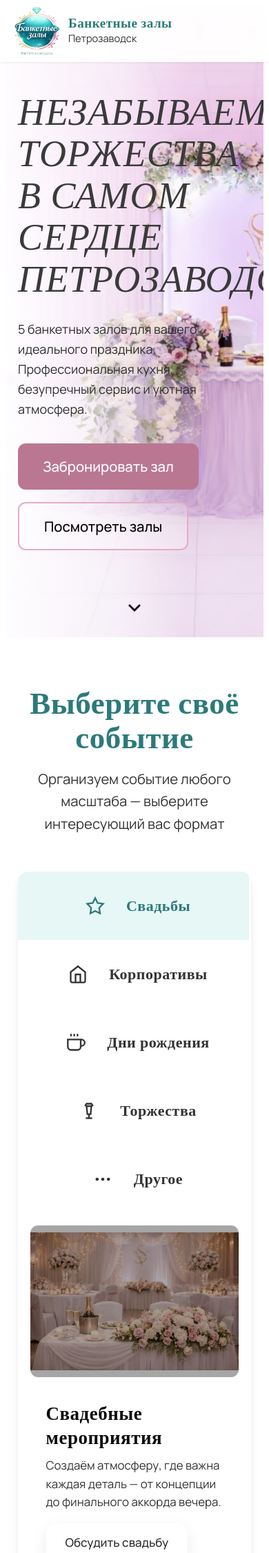
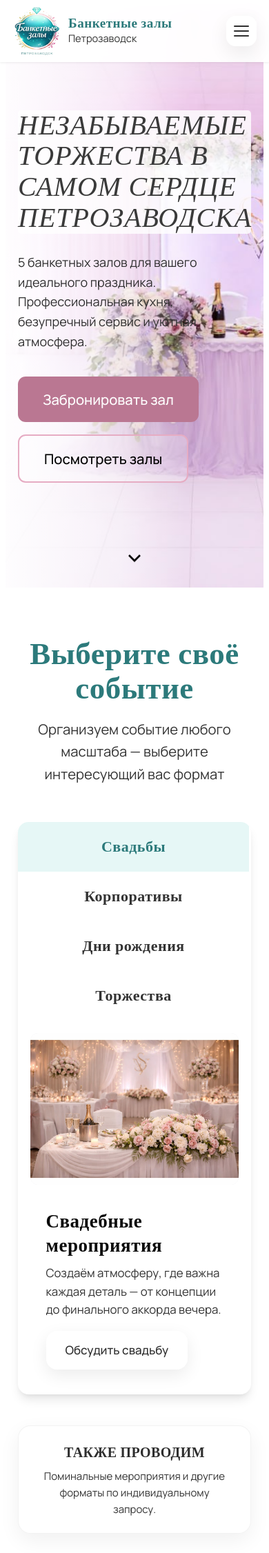
Before and after one commit to KoboSteruS/banketptz, a Flask app: page / in a window 390 px wide. Shown: the top 2252 px of the page at 69% size. Run offline with Flask 3, Linux system fonts and the light colour scheme.

Commit message:
последние правки

```diff
--- a/app/static/css/main.css
+++ b/app/static/css/main.css
@@ -105,6 +105,122 @@
   box-shadow: var(--shadow-card);
 }
 
+
+
+
+/* --- Mobile burger --- */
+.header-burger {
+  display: inline-flex;
+  align-items: center;
+  justify-content: center;
+
+  width: 44px;
+  height: 44px;
+  border: 0;
+  cursor: pointer;
+
+  border-radius: 14px;
+  background: rgba(255,255,255,0.45);
+  backdrop-filter: blur(10px);
+  -webkit-backdrop-filter: blur(10px);
+  border: 1px solid rgba(255,255,255,0.65);
+  box-shadow: 0 10px 28px rgba(0,0,0,0.08);
+}
+
+.header-burger__lines {
+  position: relative;
+  width: 22px;
+  height: 2px;
+  background: #2E2E2E;
+  border-radius: 999px;
+}
+
+.header-burger__lines::before,
+.header-burger__lines::after {
+  content: "";
+  position: absolute;
+  left: 0;
+  width: 22px;
+  height: 2px;
+  background: #2E2E2E;
+  border-radius: 999px;
+  transition: transform 0.2s ease, top 0.2s ease, opacity 0.2s ease;
+}
+
+.header-burger__lines::before { top: -7px; }
+.header-burger__lines::after  { top:  7px; }
+
+/* --- Mobile menu panel --- */
+.header-mobile {
+  display: none;
+  position: fixed;          /* было absolute */
+  top: 80px;                /* высота шапки */
+  left: 0;
+  right: 0;
+
+  padding: 1rem;
+  margin: 0 1rem;
+
+  border-radius: 20px;
+
+  background: rgba(255,255,255,0.96);   /* делаем плотнее */
+  backdrop-filter: blur(16px);
+  -webkit-backdrop-filter: blur(16px);
+
+  border: 1px solid rgba(0,0,0,0.05);
+  box-shadow: 0 25px 60px rgba(0,0,0,0.18);
+
+  z-index: 999;
+}
+
+.header-mobile a {
+  display: block;
+  padding: 0.85rem 0.9rem;
+  border-radius: 14px;
+  text-decoration: none;
+  color: #2E2E2E;
+
+  font-family: "Manrope", system-ui, sans-serif;
+  font-size: 16px;
+  line-height: 1.2;
+}
+
+.header-mobile a:hover {
+  background: rgba(22, 141, 149, 0.10); /* var(--color-teal-bg) если хочешь */
+}
+
+.header-mobile__phone {
+  margin-top: 0.25rem;
+  font-weight: 600;
+}
+
+/* --- Show burger only on mobile, hide desktop nav/phone --- */
+.header-burger { display: none; }
+.header-mobile { display: none; }
+
+@media (max-width: 767px) {
+
+  .header-nav { display: none; }
+  .header-phone { display: none; }
+  .header-burger { display: inline-flex; }
+  .header-mobile:not([hidden]) {
+    display: grid;
+  }
+}
+
+
+.header-burger.is-open .header-burger__lines {
+  background: transparent;
+}
+.header-burger.is-open .header-burger__lines::before {
+  top: 0;
+  transform: rotate(45deg);
+}
+.header-burger.is-open .header-burger__lines::after {
+  top: 0;
+  transform: rotate(-45deg);
+}
+
 /* --- Hero --- */
 .hero {
   position: relative;
@@ -170,6 +286,17 @@
   text-transform: uppercase;
   letter-spacing: 1px;
   font-style: italic;
+}
+
+@media (max-width: 768px) {
+  .hero-content #hero-title {
+    text-transform: uppercase;
+    letter-spacing: 1px;
+    font-style: italic;
+    font-size: 40px;
+    background-color: rgba(255, 255, 255, 0.8);
+    border-radius: 5px;
+  }
 }
 
 .hero-content .lead {
@@ -401,7 +528,7 @@
 
 @media (min-width: 768px) {
   .services-slider__track {
-    min-height: 280px;
+    min-height: 350px;
   }
 }
 
@@ -438,7 +565,6 @@
   top: 0;
   right: 0;
   bottom: 0;
-  background: rgba(0, 0, 0, 0.35);
   pointer-events: none;
 }
 
@@ -514,6 +640,43 @@
 .services-content__btn:focus-visible {
   outline: 2px solid var(--color-teal);
   outline-offset: 2px;
+}
+
+
+
+.services-note {
+  margin: 2.5rem auto 0;
+  padding: 1.25rem 1.5rem;
+
+  max-width: 680px;
+  text-align: center;
+
+  border-radius: 18px;
+
+  background: rgba(255,255,255,0.55);
+  backdrop-filter: blur(10px);
+  -webkit-backdrop-filter: blur(10px);
+
+  border: 1px solid rgba(0,0,0,0.05);
+  box-shadow: 0 10px 30px rgba(0,0,0,0.06);
+}
+
+.services-note__title {
+  margin: 0 0 0.35rem;
+
+  font-family: "Cormorant Garamond", serif;
+  font-weight: 600;
+  font-size: 20px;
+  letter-spacing: 0.4px;
+  text-transform: uppercase;
+}
+
+.services-note__text {
+  margin: 0;
+  font-family: "Manrope", sans-serif;
+  font-size: 15px;
+  line-height: 1.6;
+  color: var(--muted-foreground);
 }
 
 /* --- Почему выбирают нас: двухколоночный макет, список с номерами и вертикальной линией --- */
@@ -524,6 +687,8 @@
   grid-template-columns: 1fr;
   align-items: start;
 }
+
+
 
 @media (min-width: 900px) {
   .reasons-block {
@@ -843,6 +1008,29 @@
     aspect-ratio: auto;
   }
 }
+
+@media (max-width: 768px) {
+  .venues-gallery {
+    display: grid;
+    grid-template-columns: 1fr;
+    gap: 0.9rem;
+    padding: 1.25rem;
+  }
+
+  .venues-gallery__item,
+  .venues-gallery__item--large {
+    aspect-ratio: 16 / 9;   /* одинаковые “карточки” */
+    min-height: auto;
+  }
+
+  .venues-gallery__label {
+    padding: 0.9rem 1rem;
+    font-size: 1rem;
+    letter-spacing: 0.06em;
+  }
+}
+
+
 
 /* Три блока-сводки */
 .venues-summary {
--- a/app/templates/index.html
+++ b/app/templates/index.html
@@ -17,12 +17,64 @@
         <a href="#menu">Меню</a>
         <a href="#contacts">Контакты и заявка</a>
       </nav>
+
+      <button class="header-burger" type="button" aria-label="Открыть меню" aria-expanded="false" aria-controls="mobile-menu">
+        <span class="header-burger__lines" aria-hidden="true"></span>
+      </button>
+
+      <div class="header-mobile" id="mobile-menu" hidden>
+        <a href="#services">Услуги</a>
+        <a href="#venues">Залы</a>
+        <a href="#menu">Меню</a>
+        <a href="#contacts">Контакты и заявка</a>
+        <a class="header-mobile__phone" href="tel:+78142636135">Позвонить: +7 (8142) 63-61-35</a>
+      </div>
+
       <a href="tel:+79535423033" class="header-phone" aria-label="Позвонить">
         <svg width="20" height="20" viewBox="0 0 24 24" fill="none" stroke="currentColor" stroke-width="2" aria-hidden="true"><path d="M22 16.92v3a2 2 0 0 1-2.18 2 19.79 19.79 0 0 1-8.63-3.07 19.5 19.5 0 0 1-6-6 19.79 19.79 0 0 1-3.07-8.67A2 2 0 0 1 4.11 2h3a2 2 0 0 1 2 1.72 12.84 12.84 0 0 0 .7 2.81 2 2 0 0 1-.45 2.11L8.09 9.91a16 16 0 0 0 6 6l1.27-1.27a2 2 0 0 1 2.11-.45 12.84 12.84 0 0 0 2.81.7A2 2 0 0 1 22 16.92z"/></svg>
-        <span>+7 (953) 542-30-33</span>
+        <span>+7 (8142) 63-61-35</span>
       </a>
     </div>
   </header>
+
+
+  <script>
+    (function () {
+      var btn = document.querySelector('.header-burger');
+      var menu = document.getElementById('mobile-menu');
+      if (!btn || !menu) return;
+
+      function closeMenu() {
+        menu.hidden = true;
+        btn.setAttribute('aria-expanded', 'false');
+        btn.classList.remove('is-open');
+      }
+
+      btn.addEventListener('click', function () {
+        var isOpen = btn.getAttribute('aria-expanded') === 'true';
+        btn.setAttribute('aria-expanded', String(!isOpen));
+        menu.hidden = isOpen;
+        btn.classList.toggle('is-open', !isOpen);
+      });
+
+      // закрывать при клике по ссылке
+      menu.addEventListener('click', function (e) {
+        if (e.target && e.target.tagName === 'A') closeMenu();
+      });
+
+      // закрывать при клике вне меню
+      document.addEventListener('click', function (e) {
+        if (menu.hidden) return;
+        if (btn.contains(e.target) || menu.contains(e.target)) return;
+        closeMenu();
+      });
+
+      // закрывать при ресайзе на десктоп
+      window.addEventListener('resize', function () {
+        if (window.innerWidth >= 768) closeMenu();
+      });
+    })();
+    </script>
 
   {# Hero #}
   <section class="hero" aria-labelledby="hero-title">
@@ -55,39 +107,19 @@
       <div class="services-panel">
         <nav class="services-nav" aria-label="Типы мероприятий">
           <button type="button" class="services-nav__item is-active" data-service="0" aria-pressed="true" aria-label="Свадьбы">
-            <span class="services-nav__icon" aria-hidden="true">
-              <svg width="28" height="28" viewBox="0 0 24 24" fill="none" stroke="currentColor" stroke-width="2"><path d="M12 2L15 8L22 9L17 14L18 21L12 18L6 21L7 14L2 9L9 8L12 2Z"/></svg>
-            </span>
             <span class="services-nav__label">Свадьбы</span>
           </button>
           <button type="button" class="services-nav__item" data-service="1" aria-pressed="false" aria-label="Корпоративы">
-            <span class="services-nav__icon" aria-hidden="true">
-              <svg width="28" height="28" viewBox="0 0 24 24" fill="none" stroke="currentColor" stroke-width="2"><path d="M3 9l9-7 9 7v11a2 2 0 0 1-2 2H5a2 2 0 0 1-2-2z"/><path d="M9 22V12h6v10"/></svg>
-            </span>
+
             <span class="services-nav__label">Корпоративы</span>
           </button>
           <button type="button" class="services-nav__item" data-service="2" aria-pressed="false" aria-label="Дни рождения">
-            <span class="services-nav__icon" aria-hidden="true">
-              <svg width="28" height="28" viewBox="0 0 24 24" fill="none" stroke="currentColor" stroke-width="2"><path d="M18 8h1a4 4 0 0 1 0 8h-1"/><path d="M2 8h16v9a4 4 0 0 1-4 4H6a4 4 0 0 1-4-4V8z"/><line x1="6" y1="1" x2="6" y2="4"/><line x1="10" y1="1" x2="10" y2="4"/><line x1="14" y1="1" x2="14" y2="4"/></svg>
-            </span>
+
             <span class="services-nav__label">Дни рождения</span>
           </button>
           <button type="button" class="services-nav__item" data-service="3" aria-pressed="false" aria-label="Торжества">
-            <span class="services-nav__icon" aria-hidden="true">
-              <svg width="28" height="28" viewBox="0 0 24 24" fill="none" stroke="currentColor" stroke-width="2"><path d="M8 21h8"/><path d="M12 16v5"/><path d="M9 6h6l-1 10H10L9 6z"/><path d="M7 6l2-3h6l2 3"/></svg>
-            </span>
+
             <span class="services-nav__label">Торжества</span>
-          </button>
-          <button type="button" class="services-nav__item" data-service="4" aria-pressed="false" aria-label="Другое">
-            <span class="services-nav__icon" aria-hidden="true">
-              <svg width="28" height="28" viewBox="0 0 24 24" fill="currentColor">
-                <circle cx="5" cy="12" r="2"/>
-                <circle cx="12" cy="12" r="2"/>
-                <circle cx="19" cy="12" r="2"/>
-              </svg>
-              <!-- <svg width="28" height="28" viewBox="0 0 24 24" fill="none" stroke="currentColor" stroke-width="2"><path d="M8 21h8"/><path d="M12 16v5"/><path d="M9 6h6l-1 10H10L9 6z"/><path d="M7 6l2-3h6l2 3"/></svg> -->
-            </span>
-            <span class="services-nav__label">Другое</span>
           </button>
         </nav>
         <div class="services-slider">
@@ -110,10 +142,9 @@
                   <img src="{{ url_for('static', filename='images/Slider/Torjjestv.jpg') }}" alt="Торжественные мероприятия">
                   <span class="services-slider__overlay" aria-hidden="true"></span>
                 </div>
-                <div class="services-slider__slide">
-                  <img src="{{ url_for('static', filename='images/hero/PpauEiCbAVaIVorGD6m-RFGOU8jl24a9CmSWf2p_PW-rZP3DI2H5cplvHbDmQ5cijTh6jr_w.jpg') }}" alt="Торжественные мероприятия">
+                <!-- <div class="services-slider__slide">
                   <span class="services-slider__overlay" aria-hidden="true"></span>
-                </div>
+                </div> -->
               </div>
             </div>
           </div>
@@ -132,13 +163,12 @@
           var descEl = document.getElementById('services-desc');
           var btnEl = document.getElementById('services-btn');
           var navItems = document.querySelectorAll('.services-nav__item');
-          var total = 5;
+          var total = 4;
           var textData = [
             { title: "Свадебные мероприятия", desc: "Создаём атмосферу, где важна каждая деталь — от концепции до финального аккорда вечера.", btn: " Обсудить свадьбу" },
             { title: "Корпоративные мероприятия", desc: "Профессиональное проведение деловых мероприятий: конференции, тимбилдинги, праздники для коллег.", btn: " Обсудить корпоратив" },
             { title: "Дни рождения и юбилеи", desc: "Незабываемые праздники для любого возраста — уютные залы и внимательный сервис.", btn: " Обсудить праздник" },
             { title: "Торжественные мероприятия", desc: "Выпускные, презентации и другие события — организуем на высшем уровне.", btn: " Обсудить мероприятие" },
-            { title: "Другое", desc: "также мы проводим поминальные мероприятия.", btn: " Обсудить мероприятие" }
           ];
           var fadeDuration = 220;
           function goToSlide(index) {
@@ -167,6 +197,14 @@
           });
         })();
       </script>
+
+      <div class="services-note">
+        <p class="services-note__title">Также проводим</p>
+        <p class="services-note__text">
+          Поминальные мероприятия и другие форматы по индивидуальному запросу.
+        </p>
+      </div>
+
       <div class="reasons-block">
         <div class="reasons-content">
           <h3 class="reasons-title">Почему выбирают нас</h3>
@@ -582,8 +620,8 @@
             </div>
             <div>
               <p class="contact-card__label">Телефоны для бронирования</p>
-              <a href="tel:+79535423033">+7 (953) 542-30-33</a>
-              <a href="tel:+79114119167">8 (911) 411-91-67</a>
+              <a href="tel:+79535423033">+7(8142)63-61-35</a>
+              <a href="tel:+79114119167">+7 (953) 542-30-33</a>
               <p class="contact-card__hours">Ежедневно с 9:00 до 21:00</p>
             </div>
           </div>
@@ -658,8 +696,8 @@
       </nav>
       <div class="footer-contacts">
         <p class="footer-contacts__title">Контакты</p>
-        <a href="tel:+79535423033" class="footer-contacts__phone">+7 (953) 542-30-33</a>
-        <a href="tel:+79114119167" class="footer-contacts__phone">8 (911) 411-91-67</a>
+        <a href="tel:+79535423033" class="footer-contacts__phone">+7(8142)63-61-35</a>
+        <a href="tel:+79114119167" class="footer-contacts__phone">+7 (953) 542-30-33</a>
         <p class="footer-contacts__hours">Ежедневно с 9:00 до 21:00</p>
         <p class="footer-contacts__city">Петрозаводск</p>
       </div>
```
